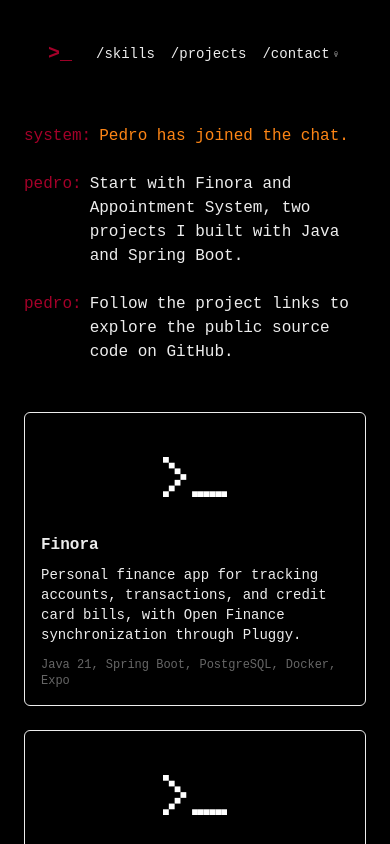
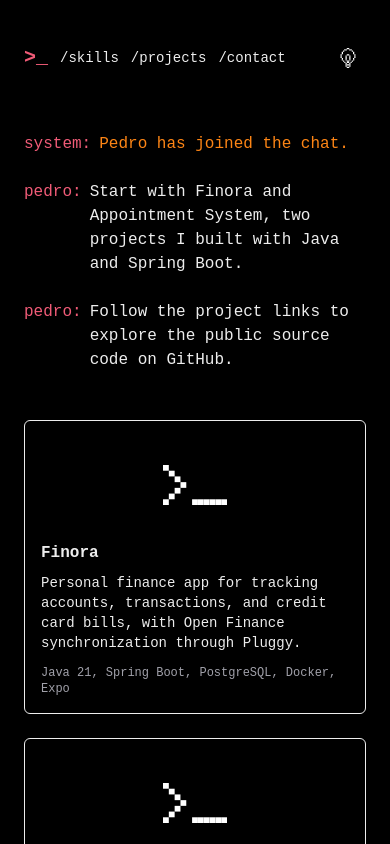
Before and after one commit to pedro-vieiraf/terminal-portfolio, a Next.js app: page /projects in a window 390 px wide. Shown: the top 844 px of the page. Built offline with nearby package versions, Linux system fonts and the light colour scheme.

Commit message:
Polish Java portfolio copy and mobile contrast

```diff
--- a/app/data/projects.ts
+++ b/app/data/projects.ts
@@ -7,7 +7,7 @@ export const projects = [
   },
   {
     name: 'Appointment System',
-    description: 'REST API for scheduling appointments, managing their status, and sending email reminders.',
+    description: 'REST API for scheduling appointments and sending email reminders. It enforces status transitions from booking to completion or cancellation, with automated tests running in GitHub Actions.',
     technologies: ['Java 21', 'Spring Boot', 'Spring Security', 'PostgreSQL', 'Docker'],
   },
   {
--- a/app/globals.css
+++ b/app/globals.css
@@ -9,10 +9,10 @@ html {
   --bg: #000000;
   --fg: #ededed;
 
-  --primary: #a40029;
+  --primary: #f05b77;
   --secondary: #fd8515;
 
-  --muted: rgba(255, 255, 255, 0.4);
+  --muted: #a1a1aa;
   --border: rgba(255, 255, 255, 0.1);
   --border-strong: color-mix(in srgb, var(--fg) 40%);
 }
@@ -29,8 +29,8 @@ html.theme-latte {
   --bg: #eff1f5;
   --fg: #4c4f69;
 
-  --primary: #ff8db0;
-  --secondary: #7287fd;
+  --primary: #9c3159;
+  --secondary: #4057b5;
 
   --muted: #5c5f77;
   --border: #dce0e8;
@@ -54,6 +54,7 @@ html.theme-latte .project-image {
 
   --color-muted: var(--muted);
   --color-border: var(--border);
+  --color-surface-hover: color-mix(in srgb, var(--fg) 8%, var(--bg));
 }
 
 /* ========================
--- a/app/projects/page.tsx
+++ b/app/projects/page.tsx
@@ -22,7 +22,7 @@ export default function ProjectsPage() {
               href={proj.url}
               target={proj.url ? "_blank" : undefined}
               rel={proj.url ? "noopener noreferrer" : undefined}
-              className={`flex flex-col rounded-md border bg-terminal p-4 ${proj.url ? "hover:bg-(--muted)" : ""}`}
+              className={`flex flex-col rounded-md border bg-terminal p-4 ${proj.url ? "hover:bg-surface-hover focus-visible:bg-surface-hover" : ""}`}
               style={{
                 borderColor: "var(--fg)",
               }}
--- a/components/Header.tsx
+++ b/components/Header.tsx
@@ -11,14 +11,14 @@ export default function Header() {
   const { theme, toggleTheme } = useTheme();
 
   return (
-    <header className="w-full flex justify-between items-center py-4 px-6 bg-terminal text-foreground">
-      <div className="flex items-center gap-6">
+    <header className="w-full flex justify-between items-center py-4 sm:px-6 bg-terminal text-foreground">
+      <div className="flex items-center gap-3 sm:gap-6">
         <Link href="/" className="text-xl font-bold text-primary">
           <span className="hidden md:inline">{'>_ pedro'}</span>
           <span className="md:hidden">{'>_'}</span>
         </Link>
 
-        <nav className="flex gap-4 md:gap-6 text-sm md:text-base">
+        <nav className="flex flex-wrap gap-x-3 gap-y-2 sm:gap-x-4 md:gap-x-6 text-sm md:text-base">
           <Link href="/skills" className="hover:underline hover:underline-offset-2">
             /skills
           </Link>
@@ -33,7 +33,7 @@ export default function Header() {
 
       <button
         onClick={toggleTheme}
-        className="p-1 cursor-pointer"
+        className="shrink-0 p-2 cursor-pointer"
         aria-label="Toggle theme"
       >
         <Image
--- a/content/home.ts
+++ b/content/home.ts
@@ -3,6 +3,6 @@ export const homeLines = [
   { prefix: 'pedro', text: "Hi, I'm Pedro Vieira. I'm focused on Java backend development." },
   { prefix: 'pedro', text: 'I build REST APIs with Java, Spring Boot, and PostgreSQL.' },
   { prefix: 'pedro', text: "Explore Finora and Appointment System in /projects to see what I've been building." },
-  { prefix: 'pedro', text: "If you'd like to talk about Java or backend development, say hello in /contact." },
+  { prefix: 'pedro', text: "I'm currently looking for a Java backend developer role. If your team is hiring, I'd love to hear from you." },
   { prefix: 'pedro', text: '{\\__/}\n( •-•)\n/つ☕' },
 ];
```
